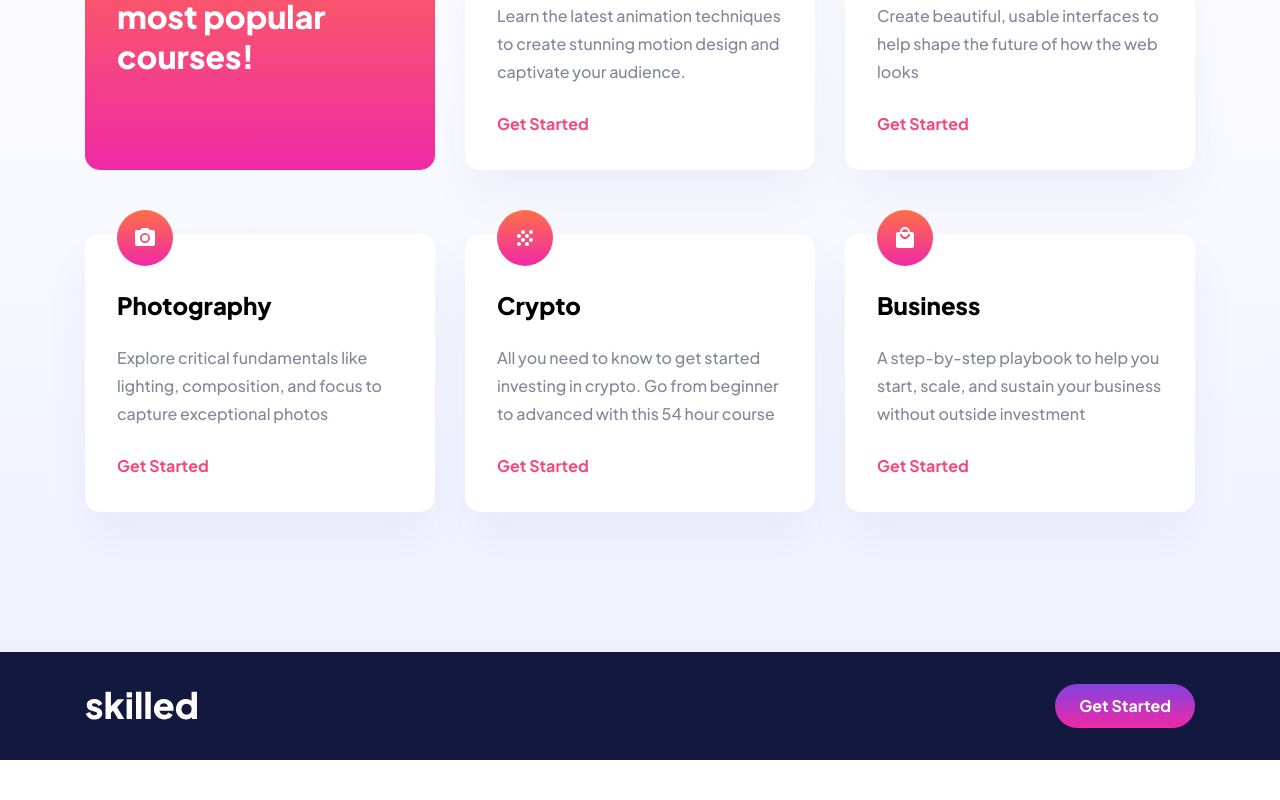
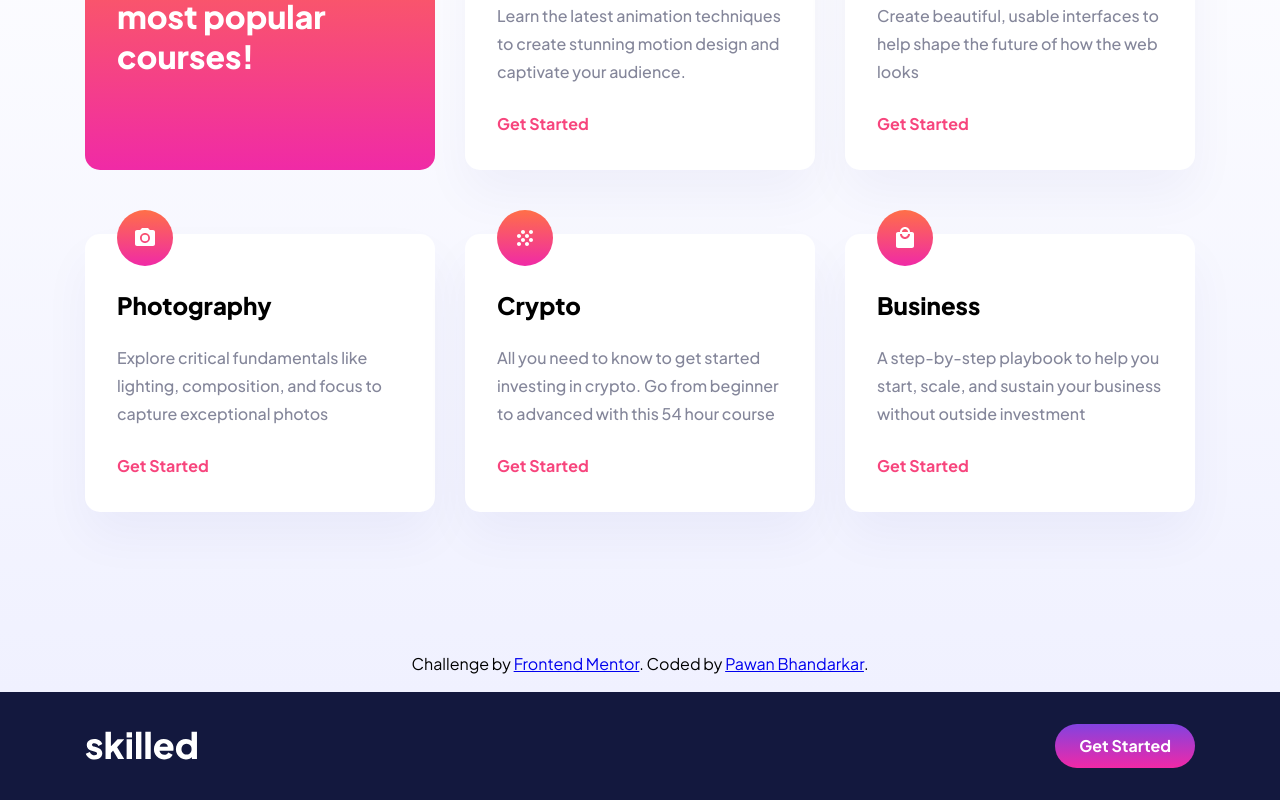
Before and after one commit to Devsniper1106/English-learning-landing-page, a React (Create React App) app: page / in a window 1280 px wide. Shown: the part 898-1698 px from the top of the page. Before the commit the page ends 1658 px from the top, so only its background shows below. Built offline with nearby package versions, Linux system fonts and the light colour scheme.

Commit message:
Add attribution

```diff
--- a/src/components/App/App.js
+++ b/src/components/App/App.js
@@ -47,6 +47,17 @@ function App() {
                             );
                         })}
                     </Categories>
+                    <Attribution>
+                        Challenge by{" "}
+                        <a href="https://www.frontendmentor.io/">
+                            Frontend Mentor
+                        </a>
+                        . Coded by{" "}
+                        <a href="https://github.com/BhandarkarPawan">
+                            Pawan Bhandarkar
+                        </a>
+                        .
+                    </Attribution>
                 </CategoryWrapper>
             </Main>
             <Footer />
@@ -75,6 +86,11 @@ const Main = styled.main`
         margin-top: 10px;
     }
     /* overflow-x: hidden; */
+`;
+
+const Attribution = styled.p`
+    margin-top: auto;
+    background-color: transparent;
 `;
 
 const TitleCard = styled.div`
@@ -170,6 +186,10 @@ const Description = styled.p`
 const CategoryWrapper = styled.div`
     background: linear-gradient(180deg, #ffffff 0%, #f0f1ff 100%);
     flex-grow: 1;
+    display: flex;
+    flex-direction: column;
+    align-items: center;
+    padding-bottom: 16px;
 `;
 
 const Categories = styled.div`
```
